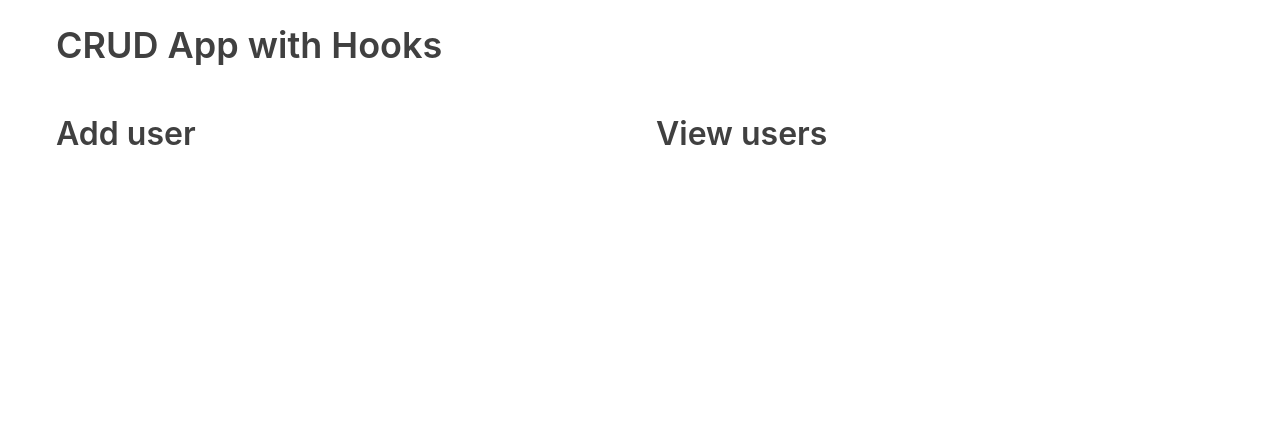
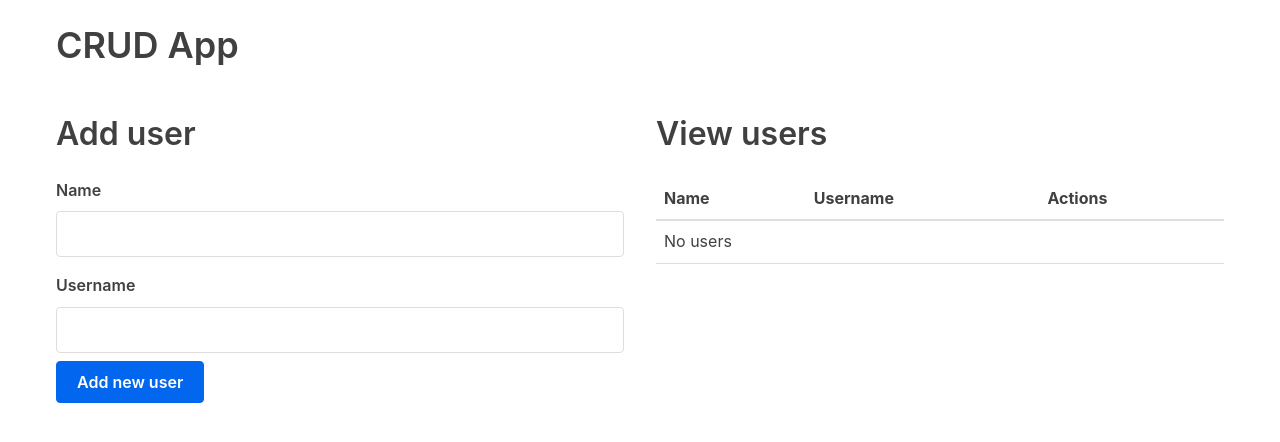
Before and after one commit to je-moore/react-workshop, a React (Create React App) app: page / in a window 1280 px wide. Shown: the top 442 px of the page. Built offline with nearby package versions, Linux system fonts and the light colour scheme.

Commit message:
implement crud ops using hooks

```diff
--- a/src/App.js
+++ b/src/App.js
@@ -1,15 +1,64 @@
-import React from 'react'
+import React, { useState } from 'react'
+import UserTable from './tables/UserTable'
+import AddUserForm from './forms/AddUserForm'
+import EditUserForm from './forms/EditUserForm'
 
 const App = () => {
+
+  const [users, setUsers] = useState([])
+
+  const [editing, setEditing] = useState(false)
+
+  const initialFormState = { id: null, name: '', username: '' }
+
+  const [currentUser, setCurrentUser] = useState(initialFormState)
+
+  const editRow = user => {
+    setEditing(true)
+
+    setCurrentUser({ id: user.id, name: user.name, username: user.username })
+  }
+
+  const addUser = user => {
+    user.id = users.length + 1
+    setUsers([...users, user])
+  }
+
+  const deleteUser = id => {
+    setEditing(false)
+    setUsers(users.filter(user => user.id !== id))
+  }
+
+  const updateUser = (id, updatedUser) => {
+    setEditing(false)
+    setUsers(users.map(user => (user.id === id ? updatedUser : user)))
+  }
+
   return (
     <div className="container">
-      <h1>CRUD App with Hooks</h1>
+      <h1>CRUD App</h1>
       <div className="flex-row">
         <div className="flex-large">
-          <h2>Add user</h2>
+          {editing ? (
+            <div>
+              <h2>Edit user</h2>
+              <EditUserForm
+                editing={editing}
+                setEditing={setEditing}
+                currentUser={currentUser}
+                updateUser={updateUser}
+              />
+            </div>
+          ) : (
+            <div>
+              <h2>Add user</h2>
+              <AddUserForm addUser={addUser} />
+            </div>
+          )}
         </div>
         <div className="flex-large">
           <h2>View users</h2>
+          <UserTable users={users} editRow={editRow} deleteUser={deleteUser} />
         </div>
       </div>
     </div>
--- /dev/null
+++ b/src/forms/AddUserForm.js
@@ -0,0 +1,32 @@
+import React, { useState } from 'react'
+
+const AddUserForm = props => {
+  const initialFormState = { id: null, name: '', username: '' }
+  const [user, setUser] = useState(initialFormState)
+
+  const handleInputChange = event => {
+    const { name, value } = event.target
+
+    setUser({ ...user, [name]: value })
+  }
+
+  const onSubmit = event => {
+    event.preventDefault()
+    if (!user.name || !user.username) return
+
+    props.addUser(user)
+    setUser(initialFormState)
+  }
+
+  return (
+    <form onSubmit={onSubmit}>
+      <label>Name</label>
+      <input type="text" name="name" value={user.name} onChange={handleInputChange} />
+      <label>Username</label>
+      <input type="text" name="username" value={user.username} onChange={handleInputChange} />
+      <button>Add new user</button>
+    </form>
+  )
+}
+
+export default AddUserForm
--- /dev/null
+++ b/src/forms/EditUserForm.js
@@ -0,0 +1,41 @@
+import React, { useState, useEffect } from 'react'
+
+
+const EditUserForm = props => {
+  const [user, setUser] = useState(props.currentUser)
+
+  useEffect(() => {
+    setUser(props.currentUser)
+  }, [props])
+
+  const handleInputChange = event => {
+    const { name, value } = event.target
+
+    setUser({ ...user, [name]: value })
+  }
+
+  const onSubmit = event => {
+    event.preventDefault()
+    props.updateUser(user.id, user)
+  }
+
+  return (
+    <form onSubmit={onSubmit}>
+      <label>Name</label>
+      <input type="text" name="name" value={user.name} onChange={handleInputChange} />
+
+      <label>Username</label>
+      <input type="text" name="username" value={user.username} onChange={handleInputChange} />
+
+      <button>
+        Update user
+      </button>
+
+      <button onClick={() => props.setEditing(false)} className="button muted-button">
+        Cancel
+      </button>
+    </form>
+  )
+}
+
+export default EditUserForm
--- a/src/index.js
+++ b/src/index.js
@@ -2,6 +2,5 @@
 import ReactDOM from 'react-dom'
 import './index.css'
 import App from './App'
-import * as serviceWorker from './serviceWorker'
 
 ReactDOM.render(<App />, document.getElementById('root'))
--- /dev/null
+++ b/src/tables/UserTable.js
@@ -0,0 +1,37 @@
+import React from 'react'
+
+const UserTable = props => (
+  <table>
+    <thead>
+      <tr>
+        <th>Name</th>
+        <th>Username</th>
+        <th>Actions</th>
+      </tr>
+    </thead>
+    <tbody>
+      {props.users.length > 0 ? (
+        props.users.map(user => (
+          <tr key={user.id}>
+            <td>{user.name}</td>
+            <td>{user.username}</td>
+            <td>
+              <button onClick={() => props.editRow(user) } className="button muted-button">
+                Edit
+              </button>
+              <button onClick={() => props.deleteUser(user.id)} className="button muted-button">
+                Delete
+              </button>
+            </td>
+          </tr>
+        ))
+      ) : (
+        <tr>
+          <td colSpan={3}>No users</td>
+        </tr>
+      )}
+    </tbody>
+  </table>
+)
+
+export default UserTable
```
